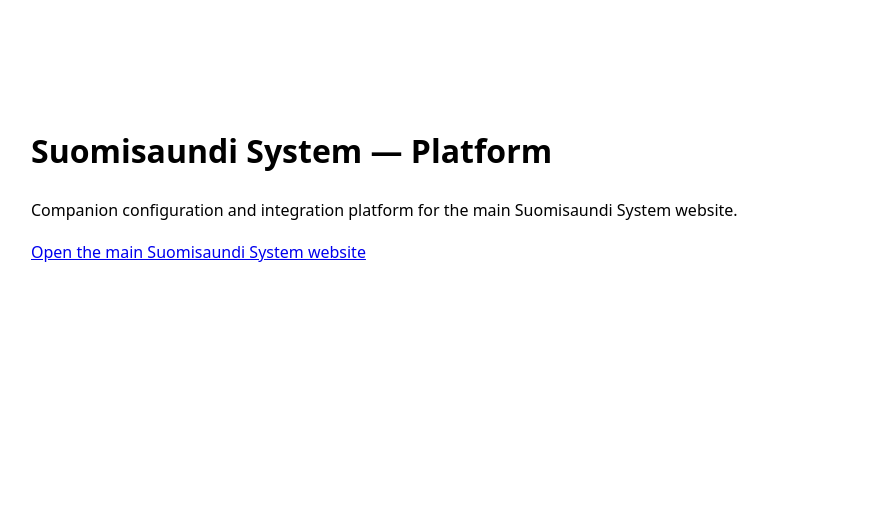
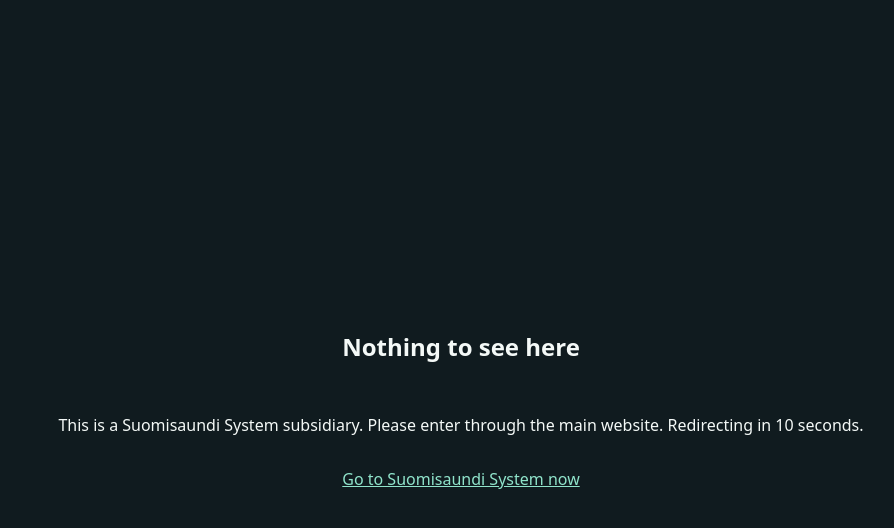
Before and after one commit to Suomisaundi-System/Platform, a plain HTML site: page index.html in a window 1280 px wide. Shown: the whole page, without its empty margins (179-1073 px from the left). Drawn offline with Linux system fonts and the light colour scheme.

Commit message:
Use central public gateway for subsidiary pages

```diff
--- a/index.html
+++ b/index.html
@@ -1,11 +1,5 @@
 <!doctype html>
 <html lang="en">
-<head>
-<meta charset="utf-8">
-<meta name="viewport" content="width=device-width, initial-scale=1">
-<title>Suomisaundi System — Platform</title>
-</head>
-<body>
-<script type="module" src="./index.js"></script>
-</body>
+<head><meta charset="utf-8"><meta name="viewport" content="width=device-width, initial-scale=1"></head>
+<body><script type="module" src="./index.js"></script></body>
 </html>
--- a/index.js
+++ b/index.js
@@ -92,3 +92,23 @@
     try { callback(message); } catch (error) { console.error("System subscriber error", error); }
   }
 });
+
+// suomisaundi-subsidiary-gateway-v1
+// Public-facing navigation policy; NOT an access-control or intrusion detector.
+const suomisaundiMainUrl = "https://suomisaundi-system.github.io/";
+if (typeof document !== "undefined") {
+  const gateway = document.createElement("aside");
+  gateway.setAttribute("role", "status");
+  gateway.style.cssText = "position:fixed;inset:0;z-index:2147483647;display:grid;place-content:center;gap:1rem;padding:2rem;text-align:center;background:#101b1f;color:#f4f9f7;font:16px system-ui,sans-serif";
+  const notice = document.createElement("h1");
+  notice.textContent = "Nothing to see here";
+  const details = document.createElement("p");
+  details.textContent = "This is a Suomisaundi System subsidiary. Please enter through the main website. Redirecting in 10 seconds.";
+  const link = document.createElement("a");
+  link.href = suomisaundiMainUrl;
+  link.style.color = "#90e4cb";
+  link.textContent = "Go to Suomisaundi System now";
+  gateway.append(notice, details, link);
+  document.body.append(gateway);
+  window.setTimeout(() => window.location.replace(suomisaundiMainUrl), 10000);
+}
```
